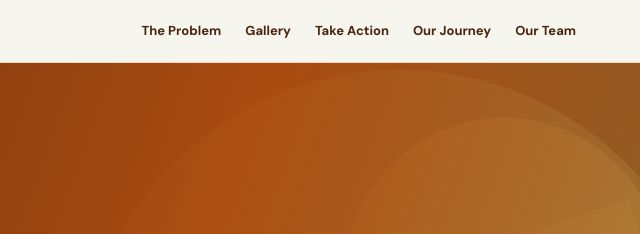
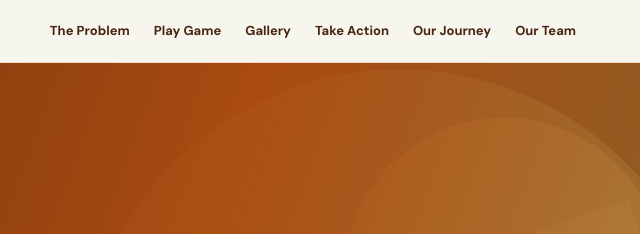
Before and after one commit to dejanbensa/coil-sdg2-gallery, a plain HTML site: page index.html in a window 1280 px wide. Shown: the top 234 px of the page, 640-1280 px from the left. Drawn offline with Linux system fonts and the light colour scheme.

Commit message:
Update index.html

```diff
--- a/index.html
+++ b/index.html
@@ -1,6 +1,6 @@
 <!DOCTYPE html>
 <html lang="en"><head><meta charset="UTF-8"><meta name="viewport" content="width=device-width, initial-scale=1"><meta name="description" content="Student COIL SDG interactive gallery"><title>Our SDG Story | COIL 2026</title><link rel="stylesheet" href="style.css"></head>
-<body><a class="skip" href="#main">Skip to content</a><header class="nav"><a class="brand" href="#home"><span class="brand-mark">✳</span> COIL<span class="brand-light"> / SDG LAB</span></a><button class="menu-toggle" aria-expanded="false" aria-controls="navlinks">☰ Menu</button><nav id="navlinks" aria-label="Main navigation"><a href="#problem">The Problem</a><a href="#gallery">Gallery</a><a href="#solutions">Take Action</a><a href="#journey">Our Journey</a><a href="#team">Our Team</a></nav></header>
+<body><a class="skip" href="#main">Skip to content</a><header class="nav"><a class="brand" href="#home"><span class="brand-mark">✳</span> COIL<span class="brand-light"> / SDG LAB</span></a><button class="menu-toggle" aria-expanded="false" aria-controls="navlinks">☰ Menu</button><nav id="navlinks" aria-label="Main navigation"><a href="#problem">The Problem</a><a href="#game">Play Game</a><a href="#gallery">Gallery</a><a href="#solutions">Take Action</a><a href="#journey">Our Journey</a><a href="#team">Our Team</a></nav></header>
 <main id="main"><section class="hero" id="home"><div class="hero-inner"><span class="eyebrow">COIL PROJECT 2026 · STUDENT SHOWCASE</span><div class="sdg-chip">SDG 2 <span>Food for everyone</span></div><h1>Small actions.<br><em>Big impact.</em></h1><p class="lead">How can we end hunger in the world , explore with us.</p><div class="hero-actions"><a class="btn btn-light" href="#gallery">Explore the gallery ↗</a><a class="btn btn-outline" href="#solutions">Try our interactive quiz →</a></div><p class="hero-hint"></p></div><div class="hero-art" aria-hidden="true"><span class="art-orbit">2</span><span class="art-label">FOOD<br>EAT<br>MAKE</span></div></section>
 <section class="section intro" id="problem"><div class="section-heading"><div><span class="kicker">01 / UNDERSTAND</span><h2>The problem <span class="accent">we see.</span></h2></div><p>Introduce one specific challenge related to your chosen SDG. Explain why it matters and whom it affects.</p></div><div class="problem-grid"><article class="problem-main"><span class="small-tag">OUR CHALLENGE</span><h3>We need to reduce hunger.</h3><p>To provide hunger to countries taht dont have enough food for everyone.</p><p class="hint"></p><a class="text-link" href="https://sdgs.un.org/goals/goal12" target="_blank" rel="noopener noreferrer">Learn more about SDG 2 ↗</a></article><aside class="fact-card"><div class="fact-icon"></div><h3><img src="https://www.isglobal.org/documents/10179/6939455/SDG+2+grande+en.jpg/09f80787-9980-4013-9053-81a53d313017?t=1539610404000" alt="SDG 2" style="width:100%; height:auto;" ></h3><p></p><span class="fact-bottom"></span></aside></div></section>
 <section class="section gallery-section" id="gallery"><div class="section-heading"><div><span class="kicker">02 / DOCUMENT</span><h2>Through <span class="accent">our lens.</span></h2></div><p>Replace these sample illustrations with your own edited photographs. Minimum: six original photographs per student.</p></div><div class="filters" role="group" aria-label="Filter photographs"><button class="filter active" data-filter="all" aria-pressed="true">All photos</button><button class="filter" data-filter="challenge" aria-pressed="false">The challenge</button><button class="filter" data-filter="solutions" aria-pressed="false">Solutions</button><button class="filter" data-filter="behind" aria-pressed="false">Behind the scenes</button></div><div class="photo-grid" id="photo-grid"></div><p class="hint gallery-hint">✎ REPLACE: Add at least 12 own photos in <code>assets/images/</code>, then update <code>gallery-data.js</code>. Click a photo to open it.</p></section>
```
